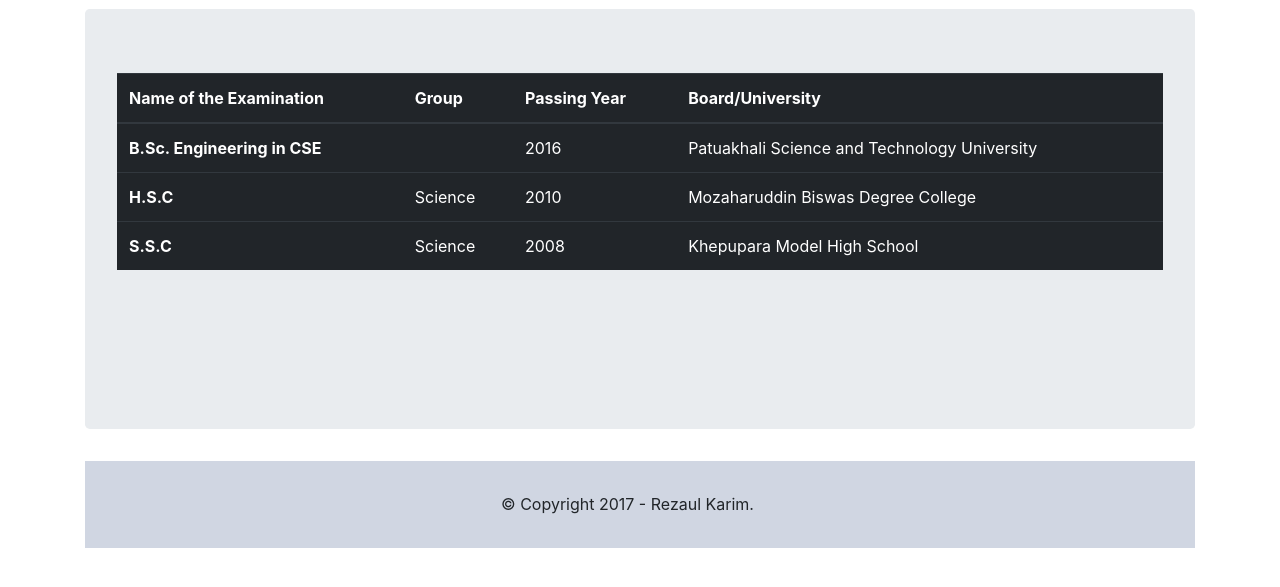
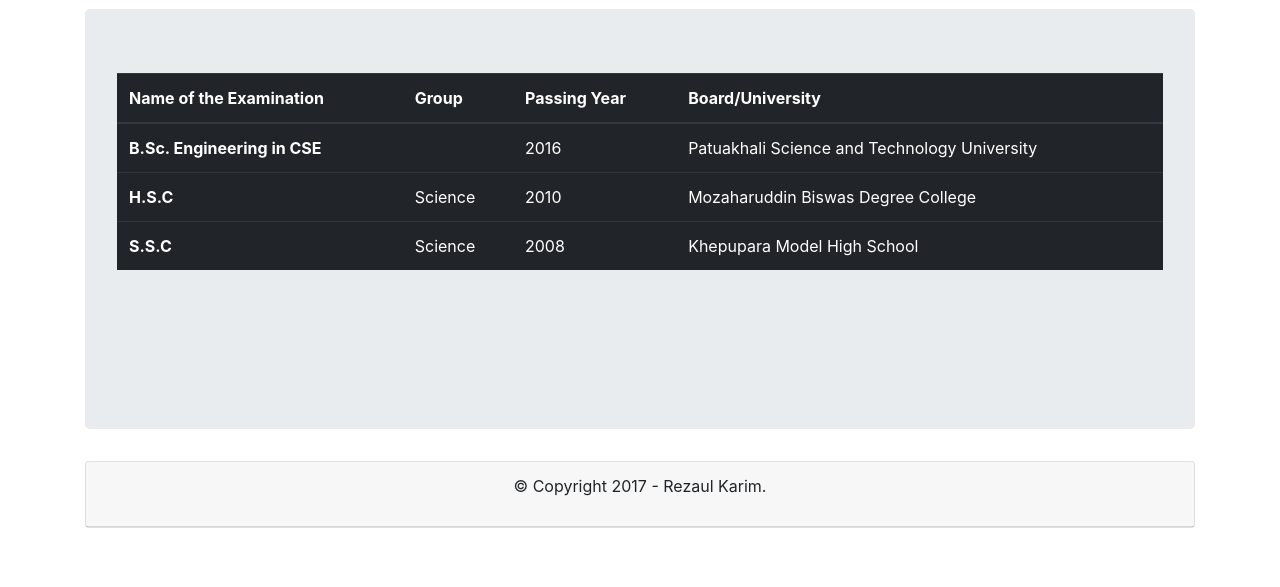
Before and after one commit to RezaulKarimMainul/Portfolio, a plain HTML site: page personal.html in a window 1280 px wide. Shown: the part 77-664 px from the top of the page. Drawn offline with nearby package versions, Linux system fonts and the light colour scheme.

Commit message:
Update personal.html

```diff
--- a/personal.html
+++ b/personal.html
@@ -124,29 +124,13 @@
 
 <!------------------------ 4th Container Start-------------------------------->
 <!-------------------------Footer---------------------------------------------->
-<style>
-.footer-bottom{
-  background: #d0d6e2;
-  padding: 1em;
-}
-.space-left{
-   padding-left:400px;
-}
-</style>
-
-
 <div class="container">
 
-  <div class="footer-bottom">
-    <div class="container">
-      <div class="row">
-        <div class="col-xs-12">
-          <!--Footer Bottom-->
-          <p class="space-left">&copy; Copyright 2017 - Rezaul Karim.  </p>
-        </div>
-      </div>
-    </div>
+  <div class="card text-center">
+  <div class="card-header">
+    <p> &copy; Copyright 2017 - Rezaul Karim.  </p>
   </div>
+</div>
 
 </div>
 
```
